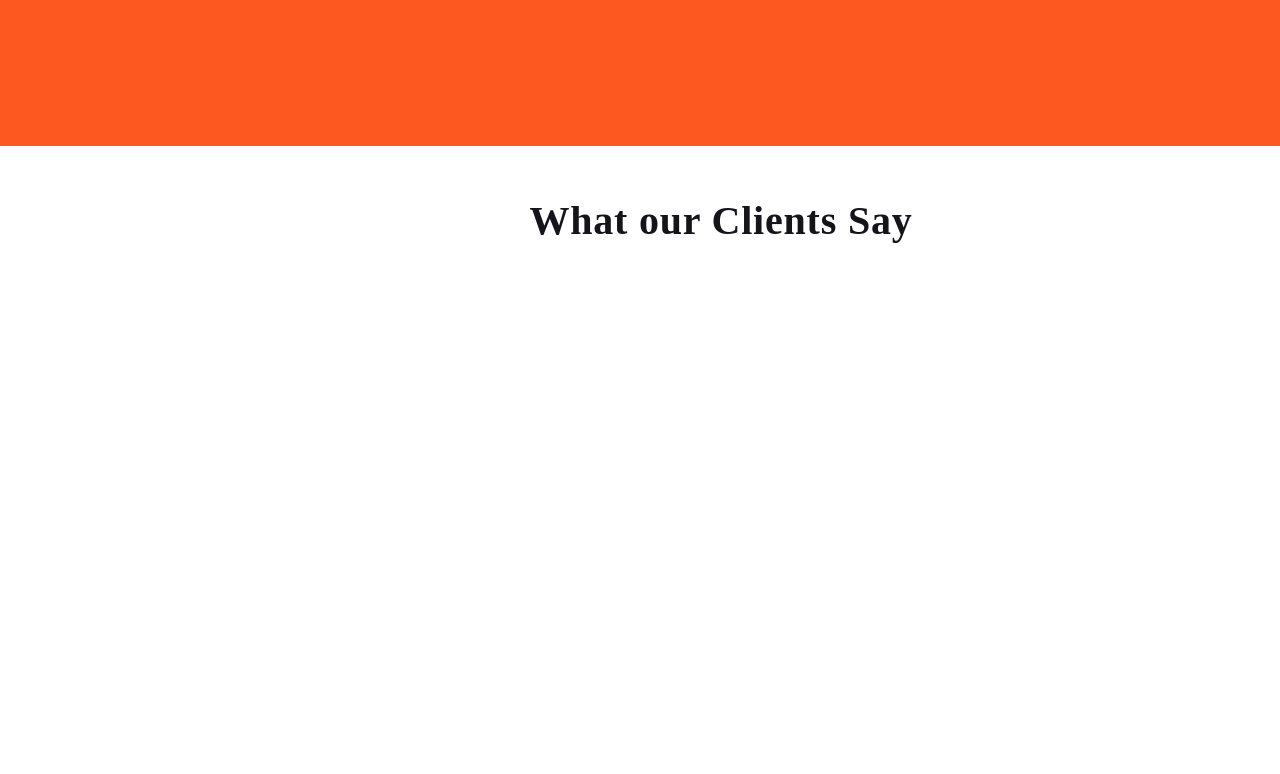
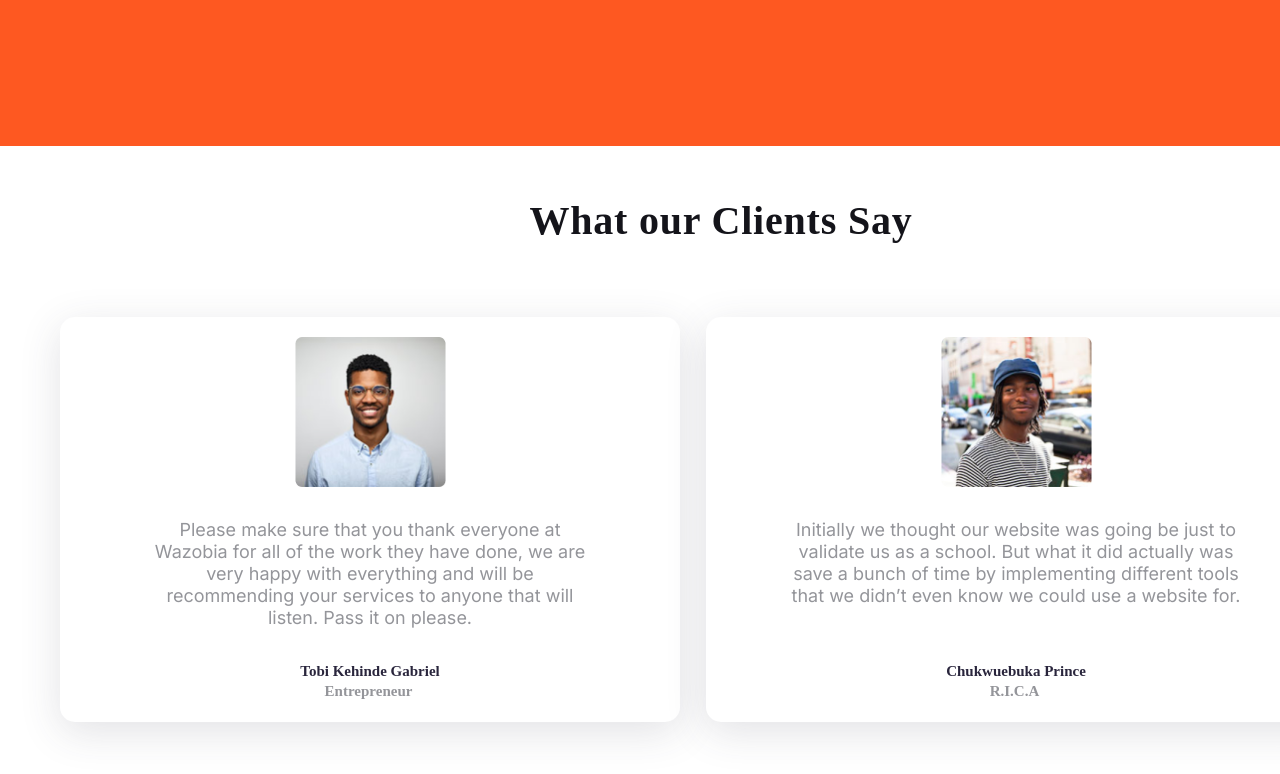
Before and after one commit to KolaAdetola/figma-designs, a plain HTML site: page index.html in a window 1280 px wide. Shown: the part 5067-5841 px from the top of the page. Drawn offline with nearby package versions, Linux system fonts and the light colour scheme.

Commit message:
Updated styles for hero section, cards, and various UI components

```diff
--- a/index.html
+++ b/index.html
@@ -431,6 +431,29 @@
             <div class="testi">
                <h2>What our Clients Say</h2>
             </div>
+            <div class="mood">
+                <div class="viral">
+                    <img src="res/Rectangle 9.png" width="151px" height="151px">
+                    <div>
+                        <h2>Please make sure that you thank everyone at Wazobia for all of the work they have done, we are very happy with everything and will be recommending your services to anyone that will listen. Pass it on please.</h2>
+                    </div>
+                    <section>
+                        <h2>Tobi Kehinde Gabriel</h2>
+                        <h3>Entrepreneur</h3>
+                    </section>
+                </div>
+                 <div class="viral">
+                        <img src="res/10.png" width="151px" height="151px">
+                        <div>
+                            <h2>Initially we thought our website was going be just to validate us as a school. But what it did actually was save a bunch of time by implementing different tools that we didn’t even know we could use a website for.</h2>
+                        </div>
+                        <section>
+                            <h2>Chukwuebuka Prince</h2>
+                            <h3>R.I.C.A</h3>
+                        </section>
+                </div>
+                <!-- <div class="viral"></div> -->
+            </div>
          </section>
 
 
--- a/stylesheet.css
+++ b/stylesheet.css
@@ -622,3 +622,113 @@ text-align: center;
 letter-spacing: 0.02em;
 color: #14141A;
 }
+.mood{
+  /* Frame 22 */
+
+/* Auto layout */
+display: flex;
+flex-direction: row;
+justify-content: center;
+align-items: center;
+padding: 0px;
+gap: 26px;
+position: absolute;
+width: 1316px;
+height: 405px;
+left: 35px;
+top: 174px;
+
+
+}
+.viral{
+  /* Comments */
+
+/* Auto layout */
+display: flex;
+flex-direction: column;
+align-items: center;
+padding: 20px 83px;
+gap: 32px;
+
+width: 620px;
+height: 405px;
+
+/* white */
+background: #FFFFFF;
+/* D.S */
+box-shadow: 0px 10px 40px rgba(60, 59, 78, 0.15);
+border-radius: 15px;
+
+/* Inside auto layout */
+flex: none;
+order: 0;
+flex-grow: 0;
+
+}
+.viral div h2{
+  /* Please make sure that you thank everyone at Wazobia for all of the work they have done, we are very happy with everything and will be recommending your services to anyone that will listen. Pass it on please. */
+
+width: 454px;
+height: 110px;
+
+font-family: 'Inter';
+font-style: normal;
+font-weight: 400;
+font-size: 18px;
+line-height: 22px;
+text-align: center;
+
+/* Texts/Grey */
+color: #94959A;
+
+
+/* Inside auto layout */
+flex: none;
+order: 1;
+flex-grow: 0;
+
+}
+.viral section h2{
+  /* Tobi Kehinde Gabriel */
+
+width: 145px;
+height: 20px;
+
+font-family: 'Biotif';
+font-style: normal;
+font-weight: 600;
+font-size: 15px;
+line-height: 20px;
+text-align: center;
+
+/* Texts/Title */
+color: #29253C;
+/* Inside auto layout */
+flex: none;
+order: 0;
+flex-grow: 0;
+
+}
+.viral section h3{
+  /* Entrepreneur */
+
+width: 92px;
+height: 20px;
+font-family: 'Biotif';
+font-style: normal;
+font-weight: 600;
+font-size: 15px;
+line-height: 20px;
+text-align: center;
+margin-left: 25px;
+
+color: #94959A;
+
+
+/* Inside auto layout */
+flex: none;
+order: 1;
+flex-grow: 0;
+
+
+}
```
Also changed, not shown: res/10.png (added), res/Rectangle 9.png (added).
